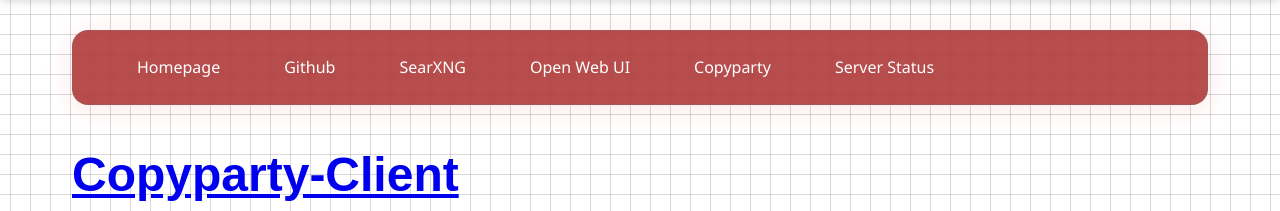
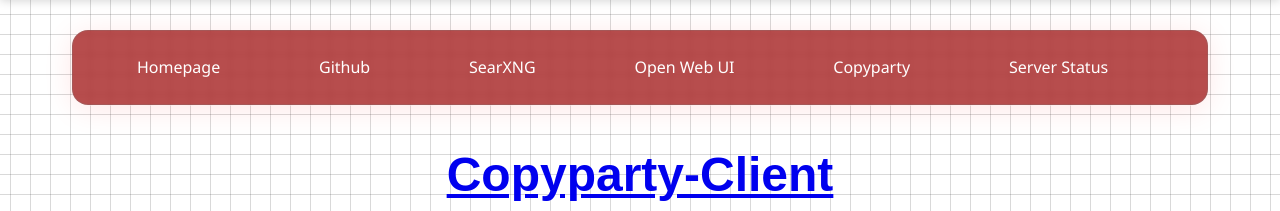
Before and after one commit to JayTheXXVII/copyparty-client, an Electron app: page index.html in a window 1280 px wide. Shown: the part 76-287 px from the top of the page. Drawn offline with Linux system fonts and the light colour scheme; no server answers; grey boxes are pictures that could not be loaded.

Commit message:
Update index.html

```diff
--- a/index.html
+++ b/index.html
@@ -28,6 +28,7 @@
                         <li><a href="https://jaythexxvii.github.io/Discord-old-icons/">Discord Old Icons</a></li>
                         <li><a href="https://jaythexxvii.github.io/unRefreshed/">unRefreshed</a></li>
                         <li><a href="https://jaythexxvii.github.io/Tidalify/">Tidalify</a></li>
+                        <li><a href="https://jaythexxvii.github.io/Copyparty-Client/">Copyparty-Client</a></li>
                     </ul>
                 </li>
             </ul>
@@ -302,14 +303,16 @@
 		  cursor: grabbing; /* Changes cursor while holding click */
 		}
 
-
+		.Copyparty-Client-Header {
+		text-align: center;
+		}
 
 
         nav a {
             color: white; /*#2c3e50;*/
             text-decoration: none;
-            margin-right: 1rem;
-            padding: 0.5rem 1rem;
+            margin-right: auto;
+            padding: 0.5rem 2rem;
             border-radius: 4px;
             transition: all 0.3s ease;
 			padding-left: inherit;
@@ -504,6 +507,11 @@
 	}
 }
 
+<style>
+.Copyparty-Client-Header {
+  text-align: center;
+}
+</style>
 
     </style>
   <main class="Copyparty-Client-Nav">
```
